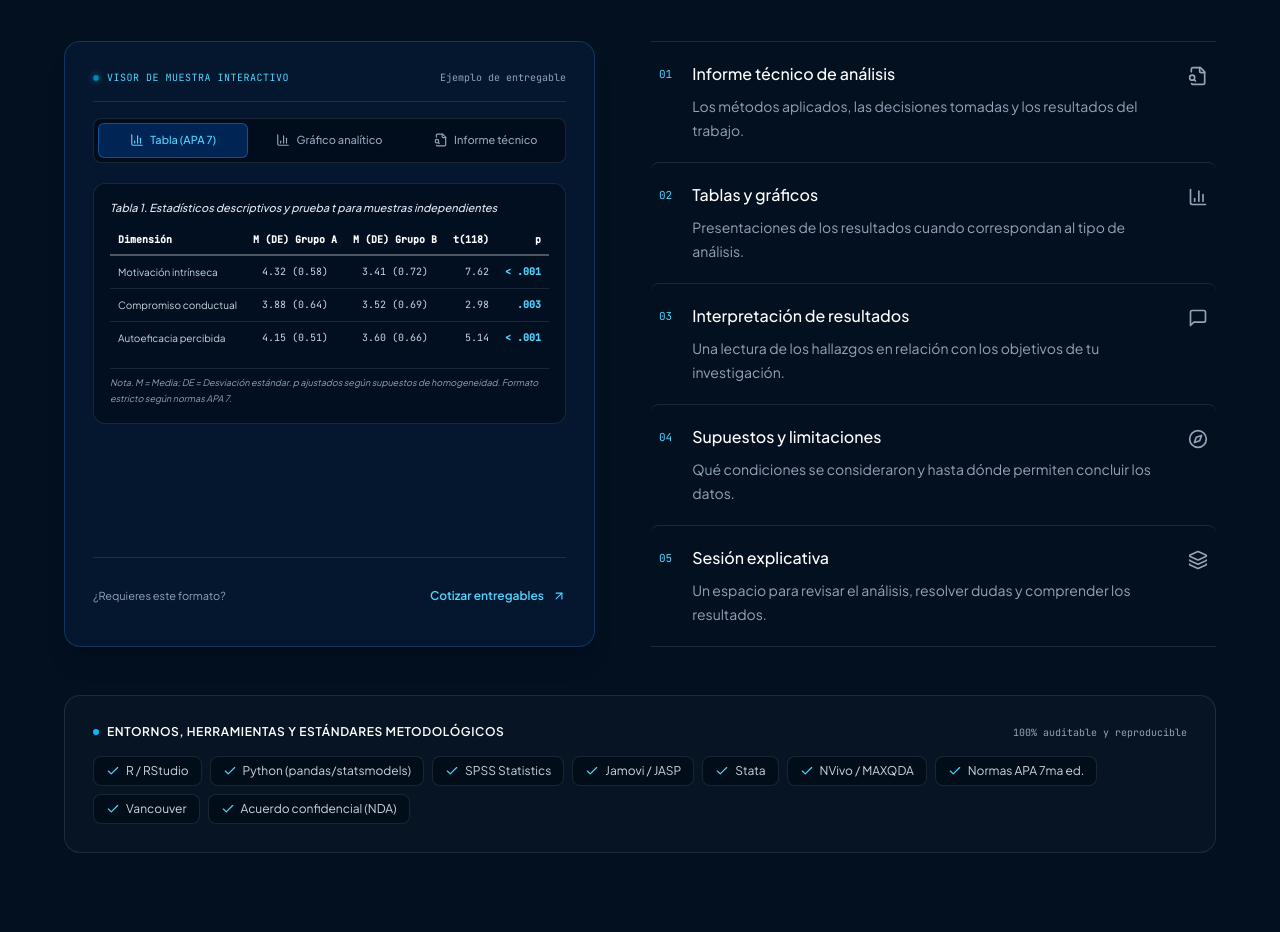
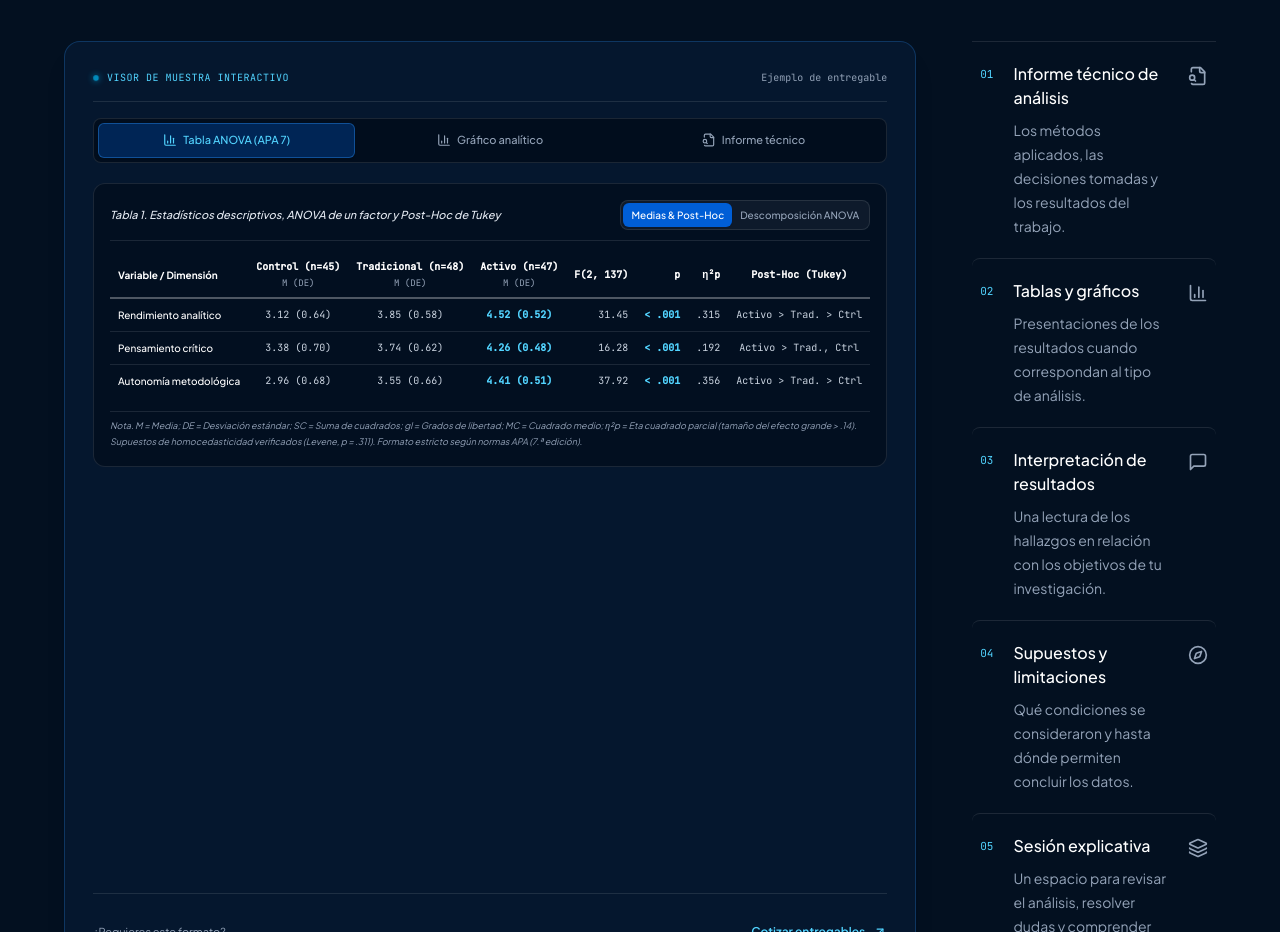
Before and after one commit to guillermo1205ad/forvi, a React (Vite) app: page / in a window 1280 px wide. Shown: the part 2440-3372 px from the top of the page. Built offline with nearby package versions, Linux system fonts and the light colour scheme; the HTML template or start-up script is replaced by a standard one.

Commit message:
feat: upgrade deliverables sample to complete APA 7 ANOVA analysis with post-hoc and variance decomposition

```diff
--- a/src/components/DeliverablesSection.tsx
+++ b/src/components/DeliverablesSection.tsx
@@ -30,7 +30,7 @@ const ANALYSIS_DELIVERABLES = [
 ];
 
 const PREVIEW_TABS = [
-  { id: 'tabla', shortLabel: 'Tabla APA', label: 'Tabla (APA 7)', icon: 'ChartColumn' },
+  { id: 'tabla', shortLabel: 'Tabla ANOVA', label: 'Tabla ANOVA (APA 7)', icon: 'ChartColumn' },
   { id: 'grafico', shortLabel: 'Gráfico', label: 'Gráfico analítico', icon: 'BarChart3' },
   { id: 'informe', shortLabel: 'Informe', label: 'Informe técnico', icon: 'FileSearch' },
 ] as const;
@@ -49,6 +49,7 @@ const TECHNICAL_STANDARDS = [
 
 export function DeliverablesSection() {
   const [activePreview, setActivePreview] = useState<'tabla' | 'grafico' | 'informe'>('tabla');
+  const [anovaView, setAnovaView] = useState<'grupos' | 'fuentes'>('grupos');
 
   return (
     <section
@@ -107,50 +108,140 @@ export function DeliverablesSection() {
                 ))}
               </div>
 
-              {/* Tab 1: Tabla APA 7 */}
+              {/* Tab 1: Tabla ANOVA APA 7 */}
               {activePreview === 'tabla' && (
                 <div className="solution-detail-body rounded-xl border border-white/10 bg-[#000a18]/60 p-4 text-xs">
-                  <p className="font-medium text-slate-200 text-[11px] mb-2.5 italic">
-                    Tabla 1. Estadísticos descriptivos y prueba t para muestras independientes
+                  {/* Sub-selector for ANOVA view */}
+                  <div className="mb-3 flex flex-wrap items-center justify-between gap-2 border-b border-white/10 pb-2.5">
+                    <p className="font-medium text-slate-200 text-[11px] italic">
+                      {anovaView === 'grupos'
+                        ? 'Tabla 1. Estadísticos descriptivos, ANOVA de un factor y Post-Hoc de Tukey'
+                        : 'Tabla 1b. Resumen de descomposición de varianza ANOVA (SC / gl / MC)'}
                     </p>
+                    <div className="inline-flex rounded-lg bg-white/5 p-0.5 border border-white/10 text-[10px]">
+                      <button
+                        type="button"
+                        onClick={() => setAnovaView('grupos')}
+                        className={`rounded-md px-2 py-1 font-medium transition-all ${
+                          anovaView === 'grupos'
+                            ? 'bg-forvi-blue-600 text-white shadow-sm'
+                            : 'text-slate-400 hover:text-white'
+                        }`}
+                      >
+                        Medias & Post-Hoc
+                      </button>
+                      <button
+                        type="button"
+                        onClick={() => setAnovaView('fuentes')}
+                        className={`rounded-md px-2 py-1 font-medium transition-all ${
+                          anovaView === 'fuentes'
+                            ? 'bg-forvi-blue-600 text-white shadow-sm'
+                            : 'text-slate-400 hover:text-white'
+                        }`}
+                      >
+                        Descomposición ANOVA
+                      </button>
+                    </div>
+                  </div>
+
+                  {anovaView === 'grupos' ? (
                     <div className="overflow-x-auto pb-1">
-                    <table className="w-full min-w-[420px] text-left font-mono text-[10px] text-slate-300 whitespace-nowrap">
+                      <table className="w-full min-w-[560px] text-left font-mono text-[10px] text-slate-300 whitespace-nowrap">
                         <thead>
                           <tr className="border-b-2 border-white/30 text-white">
-                          <th className="py-1.5 px-2">Dimensión</th>
-                          <th className="py-1.5 px-2 text-center">M (DE) Grupo A</th>
-                          <th className="py-1.5 px-2 text-center">M (DE) Grupo B</th>
-                          <th className="py-1.5 px-2 text-right">t(118)</th>
+                            <th className="py-1.5 px-2 font-sans">Variable / Dimensión</th>
+                            <th className="py-1.5 px-2 text-center">Control (n=45)<br /><span className="text-[9px] font-normal text-slate-400">M (DE)</span></th>
+                            <th className="py-1.5 px-2 text-center">Tradicional (n=48)<br /><span className="text-[9px] font-normal text-slate-400">M (DE)</span></th>
+                            <th className="py-1.5 px-2 text-center">Activo (n=47)<br /><span className="text-[9px] font-normal text-slate-400">M (DE)</span></th>
+                            <th className="py-1.5 px-2 text-right">F(2, 137)</th>
                             <th className="py-1.5 px-2 text-right">p</th>
+                            <th className="py-1.5 px-2 text-right">η²p</th>
+                            <th className="py-1.5 px-2 text-center">Post-Hoc (Tukey)</th>
                           </tr>
                         </thead>
                         <tbody className="divide-y divide-white/10">
                           <tr>
-                          <td className="py-2 px-2 font-sans">Motivación intrínseca</td>
-                          <td className="py-2 px-2 text-center">4.32 (0.58)</td>
-                          <td className="py-2 px-2 text-center">3.41 (0.72)</td>
-                          <td className="py-2 px-2 text-right">7.62</td>
+                            <td className="py-2 px-2 font-sans font-medium text-white">Rendimiento analítico</td>
+                            <td className="py-2 px-2 text-center">3.12 (0.64)</td>
+                            <td className="py-2 px-2 text-center">3.85 (0.58)</td>
+                            <td className="py-2 px-2 text-center text-forvi-cyan-300 font-semibold">4.52 (0.52)</td>
+                            <td className="py-2 px-2 text-right">31.45</td>
                             <td className="py-2 px-2 text-right text-forvi-cyan-300 font-semibold">&lt; .001</td>
+                            <td className="py-2 px-2 text-right">.315</td>
+                            <td className="py-2 px-2 text-center text-slate-300">Activo &gt; Trad. &gt; Ctrl</td>
                           </tr>
                           <tr>
-                          <td className="py-2 px-2 font-sans">Compromiso conductual</td>
-                          <td className="py-2 px-2 text-center">3.88 (0.64)</td>
-                          <td className="py-2 px-2 text-center">3.52 (0.69)</td>
-                          <td className="py-2 px-2 text-right">2.98</td>
-                          <td className="py-2 px-2 text-right text-forvi-cyan-300 font-semibold">.003</td>
+                            <td className="py-2 px-2 font-sans font-medium text-white">Pensamiento crítico</td>
+                            <td className="py-2 px-2 text-center">3.38 (0.70)</td>
+                            <td className="py-2 px-2 text-center">3.74 (0.62)</td>
+                            <td className="py-2 px-2 text-center text-forvi-cyan-300 font-semibold">4.26 (0.48)</td>
+                            <td className="py-2 px-2 text-right">16.28</td>
+                            <td className="py-2 px-2 text-right text-forvi-cyan-300 font-semibold">&lt; .001</td>
+                            <td className="py-2 px-2 text-right">.192</td>
+                            <td className="py-2 px-2 text-center text-slate-300">Activo &gt; Trad., Ctrl</td>
                           </tr>
                           <tr>
-                          <td className="py-2 px-2 font-sans">Autoeficacia percibida</td>
-                          <td className="py-2 px-2 text-center">4.15 (0.51)</td>
-                          <td className="py-2 px-2 text-center">3.60 (0.66)</td>
-                          <td className="py-2 px-2 text-right">5.14</td>
+                            <td className="py-2 px-2 font-sans font-medium text-white">Autonomía metodológica</td>
+                            <td className="py-2 px-2 text-center">2.96 (0.68)</td>
+                            <td className="py-2 px-2 text-center">3.55 (0.66)</td>
+                            <td className="py-2 px-2 text-center text-forvi-cyan-300 font-semibold">4.41 (0.51)</td>
+                            <td className="py-2 px-2 text-right">37.92</td>
                             <td className="py-2 px-2 text-right text-forvi-cyan-300 font-semibold">&lt; .001</td>
+                            <td className="py-2 px-2 text-right">.356</td>
+                            <td className="py-2 px-2 text-center text-slate-300">Activo &gt; Trad. &gt; Ctrl</td>
                           </tr>
                         </tbody>
                       </table>
                     </div>
+                  ) : (
+                    <div className="overflow-x-auto pb-1">
+                      <table className="w-full min-w-[460px] text-left font-mono text-[10px] text-slate-300 whitespace-nowrap">
+                        <thead>
+                          <tr className="border-b-2 border-white/30 text-white">
+                            <th className="py-1.5 px-2 font-sans">Fuente de variación</th>
+                            <th className="py-1.5 px-2 text-right">SC (SS)</th>
+                            <th className="py-1.5 px-2 text-right">gl (df)</th>
+                            <th className="py-1.5 px-2 text-right">MC (MS)</th>
+                            <th className="py-1.5 px-2 text-right">F</th>
+                            <th className="py-1.5 px-2 text-right">p</th>
+                            <th className="py-1.5 px-2 text-right">η²p</th>
+                          </tr>
+                        </thead>
+                        <tbody className="divide-y divide-white/10">
+                          <tr>
+                            <td className="py-2 px-2 font-sans font-medium text-white">Entre grupos (Metodología)</td>
+                            <td className="py-2 px-2 text-right">42.84</td>
+                            <td className="py-2 px-2 text-right">2</td>
+                            <td className="py-2 px-2 text-right">21.42</td>
+                            <td className="py-2 px-2 text-right font-semibold text-forvi-cyan-300">31.45</td>
+                            <td className="py-2 px-2 text-right font-semibold text-forvi-cyan-300">&lt; .001</td>
+                            <td className="py-2 px-2 text-right">.315</td>
+                          </tr>
+                          <tr>
+                            <td className="py-2 px-2 font-sans text-slate-300">Intra grupos (Error residual)</td>
+                            <td className="py-2 px-2 text-right">93.30</td>
+                            <td className="py-2 px-2 text-right">137</td>
+                            <td className="py-2 px-2 text-right">0.68</td>
+                            <td className="py-2 px-2 text-right text-slate-500">—</td>
+                            <td className="py-2 px-2 text-right text-slate-500">—</td>
+                            <td className="py-2 px-2 text-right text-slate-500">—</td>
+                          </tr>
+                          <tr className="font-semibold text-white">
+                            <td className="py-2 px-2 font-sans">Total</td>
+                            <td className="py-2 px-2 text-right">136.14</td>
+                            <td className="py-2 px-2 text-right">139</td>
+                            <td className="py-2 px-2 text-right text-slate-500">—</td>
+                            <td className="py-2 px-2 text-right text-slate-500">—</td>
+                            <td className="py-2 px-2 text-right text-slate-500">—</td>
+                            <td className="py-2 px-2 text-right text-slate-500">—</td>
+                          </tr>
+                        </tbody>
+                      </table>
+                    </div>
+                  )}
+
                   <p className="mt-2.5 text-[9px] text-slate-400 border-t border-white/10 pt-1.5 italic">
-                    Nota. M = Media; DE = Desviación estándar. p ajustados según supuestos de homogeneidad. Formato estricto según normas APA 7.
+                    Nota. M = Media; DE = Desviación estándar; SC = Suma de cuadrados; gl = Grados de libertad; MC = Cuadrado medio; η²p = Eta cuadrado parcial (tamaño del efecto grande &gt; .14). Supuestos de homocedasticidad verificados (Levene, p = .311). Formato estricto según normas APA (7.ª edición).
                   </p>
                 </div>
               )}
@@ -159,33 +250,43 @@ export function DeliverablesSection() {
               {activePreview === 'grafico' && (
                 <div className="solution-detail-body rounded-xl border border-white/10 bg-[#000a18]/60 p-4">
                   <div className="flex flex-col sm:flex-row sm:items-center sm:justify-between gap-1.5 text-[11px] mb-3">
-                    <span className="font-medium text-slate-200">Figura 1. Efecto estimado e Intervalos de Confianza (IC 95%)</span>
-                    <span className="text-[10px] text-forvi-cyan-300 font-mono self-start sm:self-auto">Significativo (p &lt; .001)</span>
+                    <span className="font-medium text-slate-200">Figura 1. Medias e Intervalos de Confianza (IC 95%) por grupo</span>
+                    <span className="text-[10px] text-forvi-cyan-300 font-mono self-start sm:self-auto">ANOVA F(2, 137) = 31.45 (p &lt; .001)</span>
                   </div>
                   <div className="space-y-3 font-mono text-[10px]">
                     <div>
                       <div className="flex justify-between text-slate-400 mb-1">
-                        <span>Grupo Experimental</span>
-                        <span className="text-white">+0.85 [IC 95%: 0.62, 1.08]</span>
+                        <span className="text-white font-sans font-medium">Metodología Activa (n=47)</span>
+                        <span className="text-forvi-cyan-300 font-semibold">4.52 [IC 95%: 4.31, 4.73] <span className="text-slate-400 font-sans font-normal text-[9px]">(a)</span></span>
                       </div>
                       <div className="relative h-4 rounded bg-white/5 flex items-center px-1">
-                        <div className="h-2 rounded bg-forvi-cyan-400" style={{ width: '78%' }} />
-                        <div className="absolute right-[22%] h-3 w-0.5 bg-white" />
+                        <div className="h-2 rounded bg-forvi-cyan-400" style={{ width: '88%' }} />
+                        <div className="absolute right-[12%] h-3 w-0.5 bg-white" />
                       </div>
                     </div>
                     <div>
                       <div className="flex justify-between text-slate-400 mb-1">
-                        <span>Grupo de Control</span>
-                        <span className="text-slate-300">+0.22 [IC 95%: 0.05, 0.39]</span>
+                        <span className="text-slate-300 font-sans">Metodología Tradicional (n=48)</span>
+                        <span className="text-slate-200">3.85 [IC 95%: 3.61, 4.09] <span className="text-slate-400 font-sans font-normal text-[9px]">(b)</span></span>
                       </div>
                       <div className="relative h-4 rounded bg-white/5 flex items-center px-1">
-                        <div className="h-2 rounded bg-forvi-blue-500/60" style={{ width: '35%' }} />
-                        <div className="absolute right-[65%] h-3 w-0.5 bg-slate-400" />
+                        <div className="h-2 rounded bg-forvi-blue-500/80" style={{ width: '68%' }} />
+                        <div className="absolute right-[32%] h-3 w-0.5 bg-slate-400" />
+                      </div>
+                    </div>
+                    <div>
+                      <div className="flex justify-between text-slate-400 mb-1">
+                        <span className="text-slate-400 font-sans">Grupo Control (n=45)</span>
+                        <span className="text-slate-400">3.12 [IC 95%: 2.88, 3.36] <span className="text-slate-400 font-sans font-normal text-[9px]">(c)</span></span>
+                      </div>
+                      <div className="relative h-4 rounded bg-white/5 flex items-center px-1">
+                        <div className="h-2 rounded bg-white/20" style={{ width: '48%' }} />
+                        <div className="absolute right-[52%] h-3 w-0.5 bg-slate-500" />
                       </div>
                     </div>
                   </div>
                   <p className="mt-3 text-[9px] text-slate-400 border-t border-white/10 pt-1.5">
-                    Gráficos generados en alta resolución (SVG/PNG a 300 DPI) listos para integrar directamente en tu tesis o artículo.
+                    Gráficos generados en R (ggplot2) o Python (matplotlib/seaborn) a 300 DPI con letras de significancia Post-Hoc (Tukey HSD: a, b, c) listos para integrar en tu tesis o paper.
                   </p>
                 </div>
               )}
@@ -195,13 +296,13 @@ export function DeliverablesSection() {
                 <div className="solution-detail-body rounded-xl border border-white/10 bg-[#000a18]/60 p-4 text-xs space-y-2.5">
                   <div className="flex items-center gap-2 text-[10px] font-mono text-forvi-cyan-300">
                     <IconRenderer name="FileSearch" className="h-3.5 w-3.5" />
-                    <span>Extracto de redacción interpretativa</span>
+                    <span>Extracto de redacción interpretativa (Normas APA 7)</span>
                   </div>
                   <p className="text-[11px] leading-relaxed text-slate-300">
-                    «Se verificaron los supuestos de normalidad (Shapiro-Wilk, p &gt; .05) y homocedasticidad (Levene, p = .312). La prueba reveló diferencias estadísticamente significativas con un tamaño de efecto elevado (d = 1.24), lo cual respalda la hipótesis planteada...»
+                    «Se aplicó un Análisis de Varianza (ANOVA) de un factor independiente para contrastar el efecto de la condición instruccional sobre el rendimiento analítico. Previamente se confirmaron los supuestos de normalidad (Shapiro-Wilk, p &gt; .05) y homogeneidad de varianzas mediante la prueba de Levene, F(2, 137) = 1.18, p = .311. El modelo ANOVA evidenció diferencias estadísticamente significativas con un tamaño del efecto grande, F(2, 137) = 31.45, p &lt; .001, η²p = .315. Las comparaciones post-hoc de Tukey HSD mostraron que el grupo de Metodología Activa (M = 4.52, DE = 0.52) superó tanto al grupo Tradicional (M = 3.85, DE = 0.58, p = .002) como al Grupo Control (M = 3.12, DE = 0.64, p &lt; .001).»
                   </p>
                   <div className="rounded-lg bg-forvi-blue-950/40 border border-forvi-blue-400/20 p-2.5 text-[10px] text-slate-300">
-                    <strong className="text-forvi-cyan-300">Supuestos y límites documentados:</strong> Los hallazgos se interpretan en estricta relación con la muestra y el contexto analizado.
+                    <strong className="text-forvi-cyan-300">Entregable metodológico completo:</strong> Incluye verificación de supuestos, tamaño del efecto (η²p / d de Cohen), contrastes múltiples corregidos y script reproducible en R / SPSS / Jamovi.
                   </div>
                 </div>
               )}
```
Lines whose indentation alone changed are shown as unchanged.
